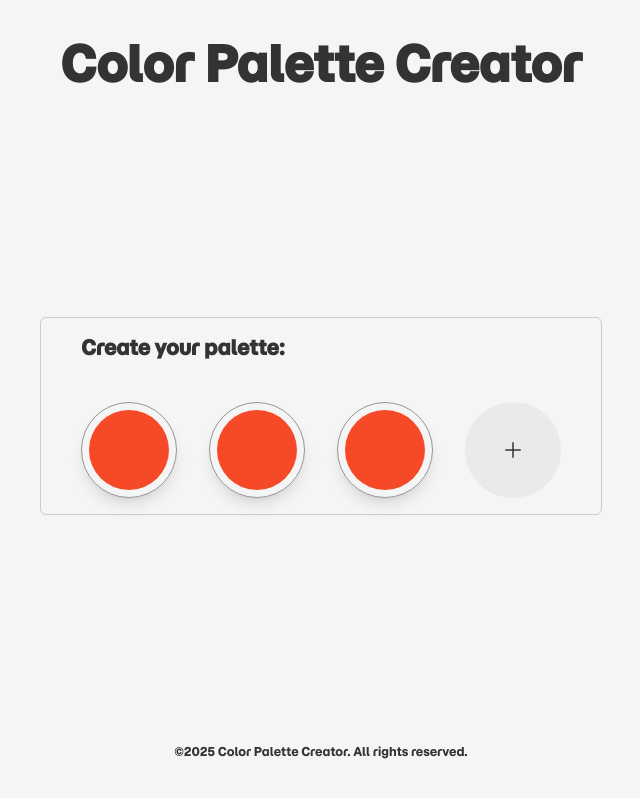
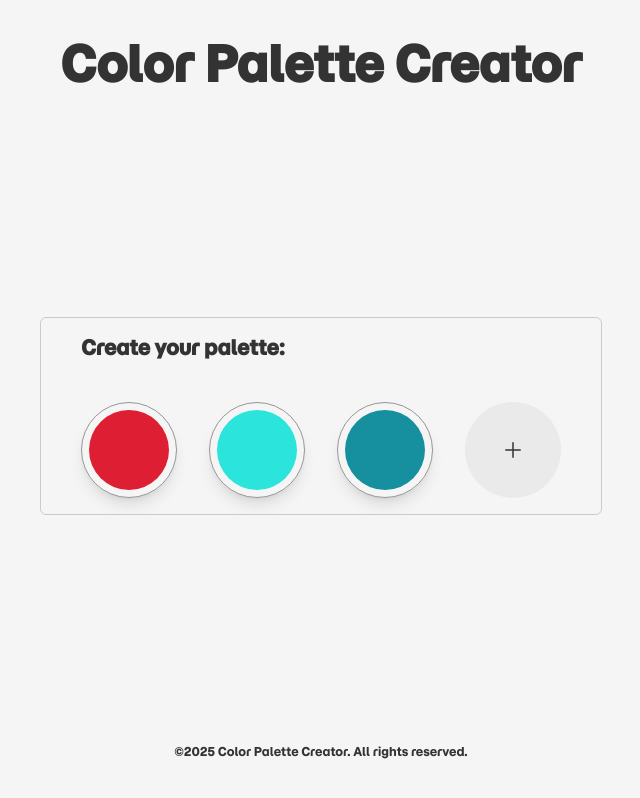
Before and after one commit to DanielG808/color-palette-creator, a Next.js app: page / in a window 1280 px wide. Shown: the whole page, without its empty margins (319-959 px from the left). Built offline with nearby package versions, Linux system fonts and the light colour scheme.

Commit message:
rendered random hex codes in color-chips; x button now removes the color-chip it's rendered on

```diff
--- a/components/color-chip.tsx
+++ b/components/color-chip.tsx
@@ -1,20 +1,32 @@
 import { XIcon } from "lucide-react";
 
 type ColorChipProps = {
-  numColors: number;
+  color: string;
+  colorsLength: number;
+  onRemove: () => void;
 };
 
-export default function ColorChip({ numColors }: ColorChipProps) {
+export default function ColorChip({
+  color,
+  colorsLength,
+  onRemove,
+}: ColorChipProps) {
   return (
     <div className="group relative inline-block">
-      {numColors > 3 && (
-        <button className="absolute top-0 -right-6 p-1 text-calm-5/75 hover:text-calm-5 cursor-pointer opacity-0 group-hover:opacity-100 duration-200">
+      {colorsLength > 3 && (
+        <button
+          onClick={onRemove}
+          className="absolute top-0 -right-6 p-1 text-calm-5/75 hover:text-calm-5 cursor-pointer opacity-0 group-hover:opacity-100 duration-200"
+        >
           <XIcon />
         </button>
       )}
 
       <div className="flex justify-center items-center border border-calm-4/75 rounded-full w-24 h-24 shadow-lg hover:shadow-2xl duration-200">
-        <div className="bg-[#F54927] rounded-full w-20 h-20" />
+        <div
+          className="rounded-full w-20 h-20"
+          style={{ backgroundColor: color }}
+        />
       </div>
     </div>
   );
--- a/components/color-palette.tsx
+++ b/components/color-palette.tsx
@@ -1,39 +1,59 @@
 "use client";
 
 import { useEffect, useRef, useState } from "react";
-import { motion } from "framer-motion";
+import { AnimatePresence, motion } from "framer-motion";
 import ColorChip from "./color-chip";
 import PlusButton from "./plus-button";
+import { generateHexCode } from "@/lib/utils/generateHexCode";
 
 export default function ColorPalette() {
-  const [numColors, setNumColors] = useState(3);
-  const prevNumRef = useRef(numColors);
+  const [colors, setColors] = useState<string[]>([]);
+  const prevColorsRef = useRef<string[]>(colors);
+  const colorsLength = colors.length;
+
+  useEffect(() => {
+    if (colors.length === 0) {
+      setColors(Array.from({ length: 3 }, () => generateHexCode()));
+    }
+  }, []);
 
   function addColorChip() {
-    if (numColors >= 5) return;
-    setNumColors(numColors + 1);
+    if (colorsLength >= 5) return;
+    setColors([...colors, generateHexCode()]);
   }
 
-  const isNewChip = (index: number) => index >= prevNumRef.current;
+  function removeColorChip(indexToRemove: number) {
+    if (colorsLength > 3) {
+      setColors(colors.filter((_, index) => index !== indexToRemove));
+    }
+  }
+
+  const isNewChip = (color: string) => !prevColorsRef.current.includes(color);
 
   useEffect(() => {
-    prevNumRef.current = numColors;
-  }, [numColors]);
+    prevColorsRef.current = colors;
+  }, [colors]);
 
   return (
     <div className="flex space-x-8">
-      {Array.from({ length: numColors }).map((_, index) => (
+      <AnimatePresence>
+        {colors.map((color, index) => (
           <motion.div
-          key={index}
-          initial={isNewChip(index) ? { opacity: 1, scale: 0.5 } : false}
+            key={color}
+            initial={isNewChip(color) ? { opacity: 1, scale: 0.5 } : false}
             animate={{ opacity: 1, scale: 1 }}
-          exit={{ opacity: 0, scale: 0.5 }}
+            exit={{ opacity: 0, scale: 0.5, animationDuration: 0.1 }}
             transition={{ duration: 0.2 }}
           >
-          <ColorChip numColors={numColors} />
+            <ColorChip
+              color={color}
+              colorsLength={colorsLength}
+              onRemove={() => removeColorChip(index)}
+            />
           </motion.div>
         ))}
-      {numColors < 5 && <PlusButton onClick={addColorChip} />}
+      </AnimatePresence>
+      {colors.length < 5 && <PlusButton onClick={addColorChip} />}
     </div>
   );
 }
```
Lines whose indentation alone changed are shown as unchanged.
